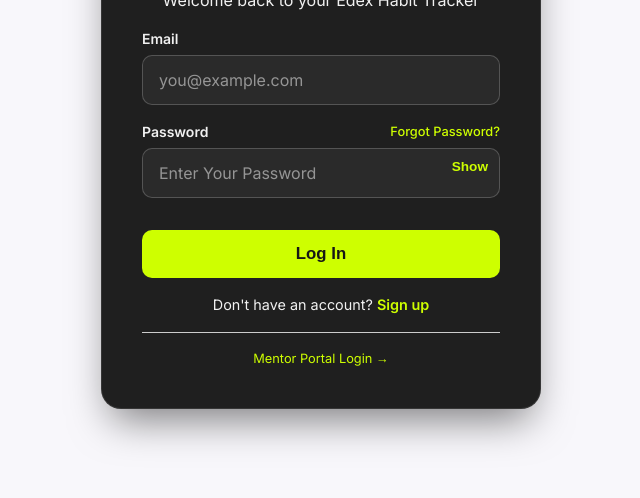
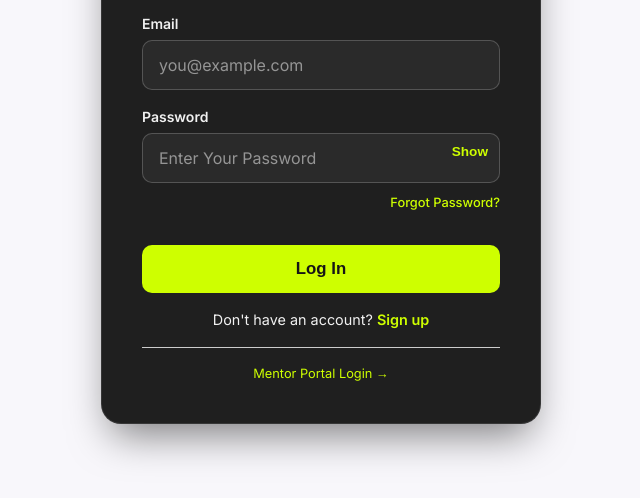
Before and after one commit to hisham985375-star/Edex-Habit-Tracker, a website: page login.html in a window 1280 px wide. Shown: the part 284-782 px from the top of the page, without its empty margins (319-959 px from the left). Drawn offline with nearby package versions, Linux system fonts and the light colour scheme.

Commit message:
style: move forgot password link under password input box

```diff
--- a/login.html
+++ b/login.html
@@ -21,12 +21,12 @@
         <input type="email" id="email" class="premium-input" required placeholder="you@example.com">
       </div>
       <div class="form-group" style="position: relative;">
-        <div style="display: flex; justify-content: space-between; align-items: center; margin-bottom: 6px;">
-          <label for="password" style="margin-bottom: 0;">Password</label>
+        <label for="password">Password</label>
+        <input type="password" id="password" class="premium-input" required placeholder="Enter Your Password" style="padding-right: 60px !important;">
+        <button type="button" onclick="togglePassword('password', this)" style="position: absolute; right: 12px; top: 38px; background: none; border: none; color: #ceff00; font-size: 0.85rem; font-weight: 600; cursor: pointer; padding: 0;">Show</button>
+        <div style="text-align: right; margin-top: 6px;">
           <a href="forgot_password.html?portal=student" style="font-size: 0.8rem; color: #ceff00; text-decoration: none; font-weight: 500;">Forgot Password?</a>
         </div>
-        <input type="password" id="password" class="premium-input" required placeholder="Enter Your Password" style="padding-right: 60px !important;">
-        <button type="button" onclick="togglePassword('password', this)" style="position: absolute; right: 12px; top: 38px; background: none; border: none; color: #ceff00; font-size: 0.85rem; font-weight: 600; cursor: pointer; padding: 0;">Show</button>
       </div>
       <div id="errorMsg" class="error-msg" style="padding: 10px; background: #fee2e2; border-radius: 6px; margin-bottom: 12px; display: none;"></div>
 
```
Also changed, not shown: mentor_login.html (+4 -4 lines).
